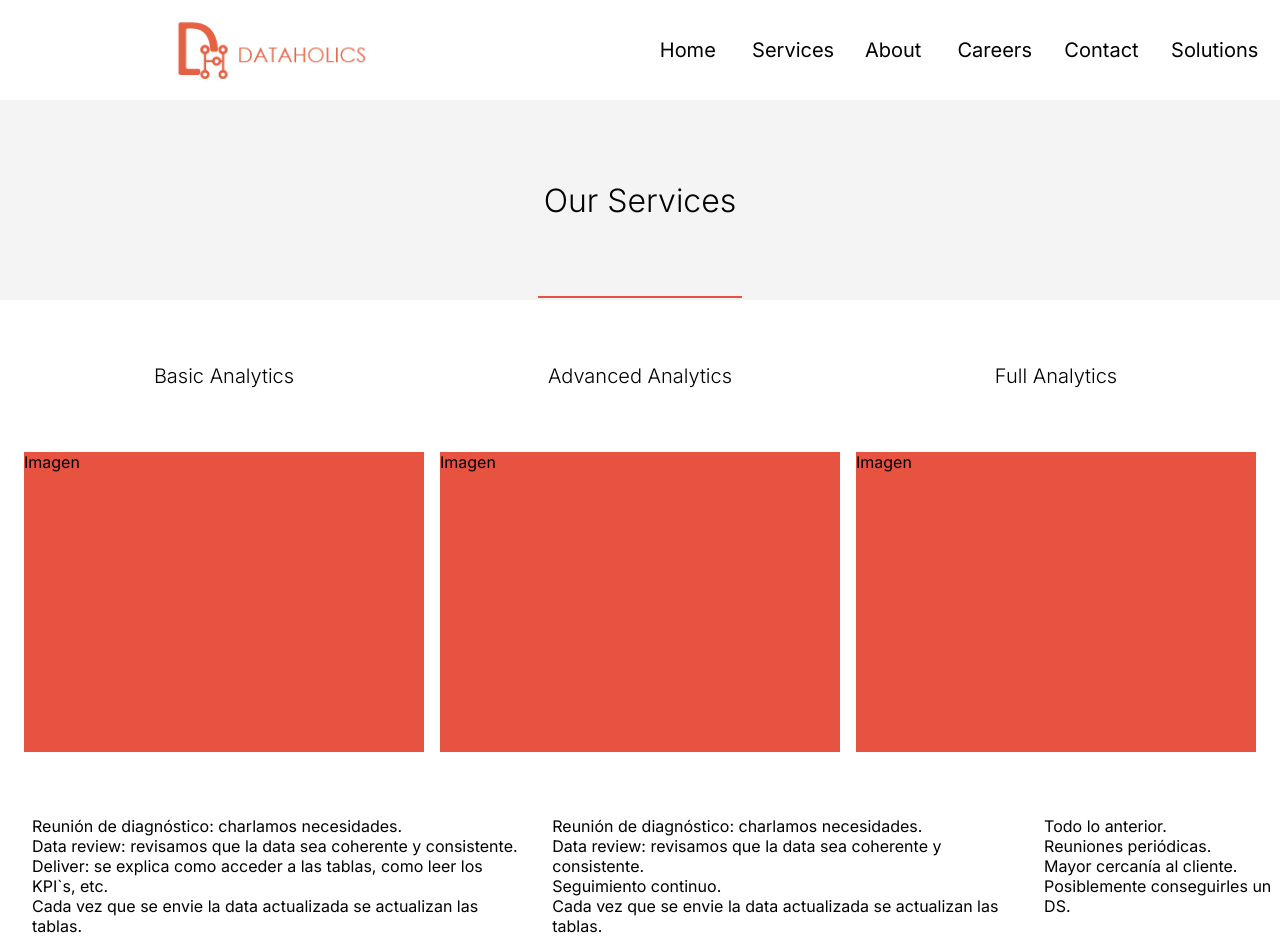
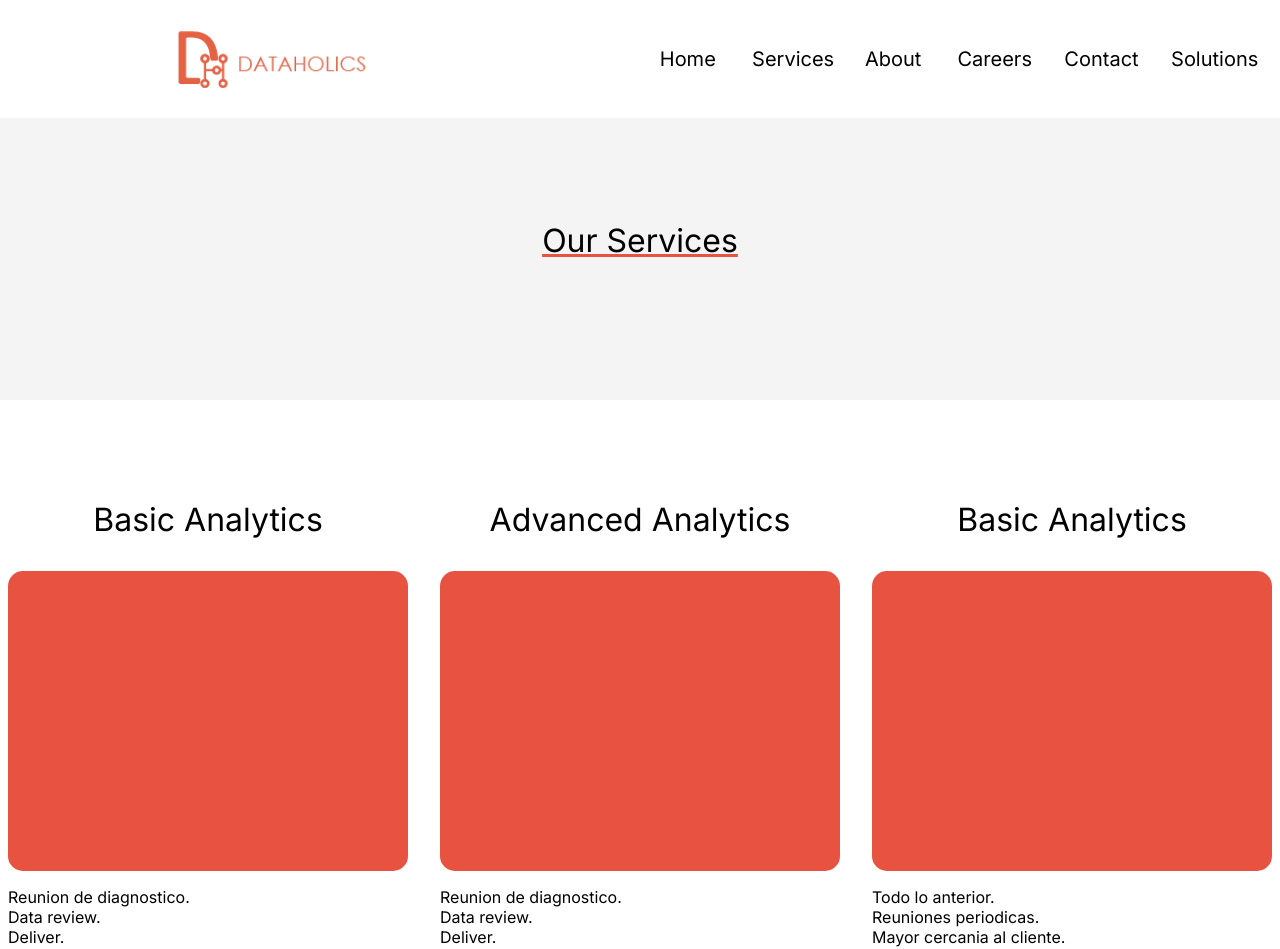
Before and after one commit to NicolasBomben/data-holics, a React (Vite) app: page /services in a window 1280 px wide. Shown: the top 949 px of the page. Built offline with nearby package versions, Linux system fonts and the light colour scheme; the HTML template or start-up script is replaced by a standard one.

Commit message:
working on services and about

```diff
--- a/src/components/navbar.css
+++ b/src/components/navbar.css
@@ -1,11 +1,13 @@
 /* Estilo base para la barra de navegación */
 .header{
+    position: fixed;
     display: flex;
     justify-content: center;
     align-items: center;
     width: 100vw;
-    height: 100px;
+    height: 118px;
     background-color: white;
+    overflow-y: hidden;
 }
 
   /* Estilo para la lista desordenada */
--- a/src/pages/About.jsx
+++ b/src/pages/About.jsx
@@ -1,58 +1,64 @@
-
 import "./about.css";
 
 const About = () => {
   return (
     <>
-      <section className="about-us-main">
-        <h1 className="about-us-main-title">About Us</h1>
-        <span className="about-us-arrow"></span>
-      </section>
+      <section className="about-container">
+        <div className="home-box-1">
+          <h1 className="services-title">About</h1>
+        </div>
 
-      <section className="mision-vision">
-        <div className="mision-vision-box">
-          <h2 className="mision-vision-title">Mission</h2>
-          <p className="mision-vision-text">
+        <div className="about-box">
+          <div className="card-about">
+            <h2 className="about-title">Mission</h2>
+            <p className="about-text">
               Our mission is to help small businesses thrive by providing them
-            with powerful data analytics tools and services that are affordable
-            and easy to use. We believe that every small business should have
-            access to the same level of data-driven insights that larger
-            corporations enjoy. By leveraging our expertise in data analytics,
-            we empower small businesses to make informed decisions that drive
-            growth and increase profitability. We are committed to delivering
-            exceptional value and unparalleled support to our clients, so they
-            can achieve their business goals and compete in today data-driven
-            economy.
+              with powerful data analytics tools and services that are
+              affordable and easy to use. We believe that every small business
+              should have access to the same level of data-driven insights that
+              larger corporations enjoy. By leveraging our expertise in data
+              analytics, we empower small businesses to make informed decisions
+              that drive growth and increase profitability. We are committed to
+              delivering exceptional value and unparalleled support to our
+              clients, so they can achieve their business goals and compete in
+              today data-driven economy.
             </p>
           </div>
 
-        <div className="mision-vision-box">
-          <h2 className="mision-vision-title">Vision</h2>
-          <p className="mision-vision-text">
+          <div className="card-about">
+            <h2 className="about-title">Vision</h2>
+            <p className="about-text">
               Our vision is to be the leading data analytics company for small
               businesses, known for our innovation, expertise, and commitment to
               helping our clients succeed. We see a future where every small
               business has access to the insights they need to make informed
               decisions and drive growth. We are dedicated to developing
-            cutting-edge data analytics tools and services that are specifically
-            designed for small businesses, making it easy and affordable for
-            them to unlock the full potential of their data. We strive to build
-            long-term relationships with our clients based on trust,
-            transparency, and exceptional value. Through our efforts, we aim to
-            be a catalyst for small business growth, driving positive economic
-            impact in communities across the globe.
+              cutting-edge data analytics tools and services that are
+              specifically designed for small businesses, making it easy and
+              affordable for them to unlock the full potential of their data. We
+              strive to build long-term relationships with our clients based on
+              trust, transparency, and exceptional value. Through our efforts,
+              we aim to be a catalyst for small business growth, driving
+              positive economic impact in communities across the globe.
             </p>
           </div>
-      </section>
-
-      <section className="our-people">
-        <div className="our-box">
-
         </div>
 
-        <div className="our-box">
+        <div className="about-box-2">
+          <div className="our-people">
+            <h2 className="title-box-2">Our People</h2>
+          </div>
+          <div className="card-item-2">
+          </div>
+          <div className="card-item-2">
+          </div>
+        </div>
 
-        </div>
+
+
+
+
+
       </section>
     </>
   );
--- a/src/pages/Services.jsx
+++ b/src/pages/Services.jsx
@@ -1,89 +1,49 @@
-
 //style
 import "./services.css";
 
 const Services = () => {
   return (
     <>
-      <section className="main-services">
-        <h1 className="main-services-title">Our Services</h1>
-        <span className="main-arrow-services"></span>
-      </section>
-
-      <section className="analytics-services-container">
-        <div className="analytics-services-box">
-          <span className="analytics-services-title">Basic Analytics</span>
-          <div className="analytics-services-img">Imagen</div>
+      <section className="services-container">
+        <div className="home-box-1">
+          <h1 className="services-title">Our Services</h1>
         </div>
 
-        <div className="analytics-services-box">
-          <span className="analytics-services-title">Advanced Analytics</span>
-          <div className="analytics-services-img">Imagen</div>
-        </div>
+        <div className="services-box">
 
-        <div className="analytics-services-box">
-          <span className="analytics-services-title">Full Analytics</span>
-          <div className="analytics-services-img">Imagen</div>
-        </div>
-      </section>
+          <div className="card">
+            <h2 className="card-title">Basic Analytics</h2>
+            <div className="card-cuadrado"></div>
+            <div className="card-content">
+              <p className="card-text">Reunion de diagnostico.</p>
+              <p className="card-text">Data review.</p>
+              <p className="card-text">Deliver.</p>
+            </div>
+          </div>
 
-      <section className="analytics-list-container">
-        <div>
-          <ul className="analytics-services-list">
-            <li>Reunión de diagnóstico: charlamos necesidades.</li>
-          </ul>
-          <ul className="analytics-services-list">
-            <li>
-              Data review: revisamos que la data sea coherente y consistente.
-            </li>
-          </ul>
-          <ul className="analytics-services-list">
-            <li>
-              Deliver: se explica como acceder a las tablas, como leer los
-              KPI`s, etc.
-            </li>
-          </ul>
-          <ul className="analytics-services-list">
-            <li>
-              Cada vez que se envie la data actualizada se actualizan las
-              tablas.
-            </li>
-          </ul>
-        </div>
+          <div className="card">
+            <h2 className="card-title">Advanced Analytics</h2>
+            <div className="card-cuadrado"></div>
+            <div className="card-content">
+              <p className="card-text">Reunion de diagnostico.</p>
+              <p className="card-text">Data review.</p>
+              <p className="card-text">Deliver.</p>
+              <p className="card-text">Seguimiento continuo.</p>
+              <p className="card-text">Actualizacion de tabas.</p>
+            </div>
+          </div>
 
-        <div>
-          <ul className="analytics-services-list">
-            <li>Reunión de diagnóstico: charlamos necesidades.</li>
-          </ul>
-          <ul className="analytics-services-list">
-            <li>
-              Data review: revisamos que la data sea coherente y consistente.
-            </li>
-          </ul>
-          <ul className="analytics-services-list">
-            <li>Seguimiento continuo.</li>
-          </ul>
-          <ul className="analytics-services-list">
-            <li>
-              Cada vez que se envie la data actualizada se actualizan las
-              tablas.
-            </li>
-          </ul>
-        </div>
+          <div className="card">
+            <h2 className="card-title">Basic Analytics</h2>
+            <div className="card-cuadrado"></div>
+            <div className="card-content">
+              <p className="card-text">Todo lo anterior.</p>
+              <p className="card-text">Reuniones periodicas.</p>
+              <p className="card-text">Mayor cercania al cliente.</p>
+              <p className="card-text">Posiblemente conseguirles un DS.</p>
+            </div>
+          </div>
 
-        <div>
-          <ul className="analytics-services-list">
-            <li>Todo lo anterior.</li>
-          </ul>
-          <ul className="analytics-services-list">
-            <li>Reuniones periódicas.</li>
-          </ul>
-          <ul className="analytics-services-list">
-            <li>Mayor cercanía al cliente.</li>
-          </ul>
-          <ul className="analytics-services-list">
-            <li>Posiblemente conseguirles un DS.</li>
-          </ul>
         </div>
       </section>
     </>
--- a/src/pages/home.css
+++ b/src/pages/home.css
@@ -9,7 +9,7 @@
 
 .home-box-1{
     width: 100vw;
-    height: 300px;
+    height: 400px;
     display: flex;
     justify-content: center;
     align-items: center;
@@ -19,6 +19,7 @@
 .home-title{
     font-weight: 600;
     font-size: 3.2rem;
+    padding-top: 5rem;
 }
 
 .home-box-2{
--- a/src/pages/services.css
+++ b/src/pages/services.css
@@ -1,55 +1,45 @@
-.main-services{
+.services-container{
+    width: 100vw;
+    display: flex;
+    justify-content: center;
+    flex-direction: column;
+    flex-wrap: wrap;
+}
+
+.services-title{
+    font-weight: 400;
+    font-size: 2rem;
+    padding-top: 5rem;
+    text-decoration-line: underline;
+    text-decoration-color: #E85241;
+}
+
+.services-box{
     display: flex;
     justify-content: center;
     align-items: center;
-    height: 200px;
-    background-color: #F4F4F4;
+    gap: 2rem;
+    height: 800px;
 }
 
-.main-services-title{
-    font-size: 32px;
-    font-weight: 300;
+.card{
+    height: 600px;
 }
 
-.main-arrow-services{
-    position: absolute;
-    top: 37%;
-    left: 42%;
-    right: 42%;
-    border: 1.33333px solid #E85241;
+.card-title{
+    font-size: 2rem;
+    font-weight: 400;
+    text-align: center;
+    padding-bottom: 2rem;
 }
 
-.analytics-services-container{
-    display: flex;
-    justify-content: center;
-    gap: 1rem;
-    padding-top: 4rem;
-    padding-bottom: 4rem;
+.card-cuadrado{
+    width: 400px;
+    height: 300px;
+    background: #E85241;
+    border-radius: 15px;
 }
 
-.analytics-services-title{
-    display: flex;
-    justify-content: center;
-    padding-bottom: 4rem;
-    font-size: 20px;
-    font-weight: 300;
+.card-content{
+    padding-top: 1rem;
 }
-
-.analytics-services-img{
-    width: 400px;
-    height: 300px;
-    background-color: #E85241;
-}
-
-.analytics-list-container{
-    display: flex;
-    justify-content: center;
-    height: 300px;
-}
-
-.analytics-services-list{
-    display: flex;
-    flex-direction: column;
-    margin-left: 2rem;
-
-}
```
Also changed, not shown: src/pages/about.css (+28 -44 lines). Lines whose indentation alone changed are shown as unchanged.
